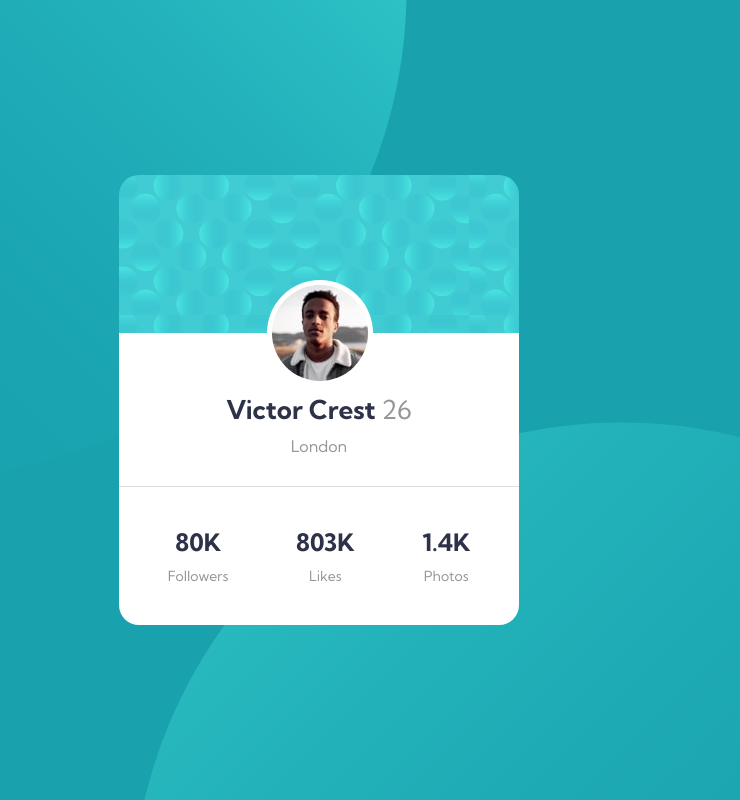
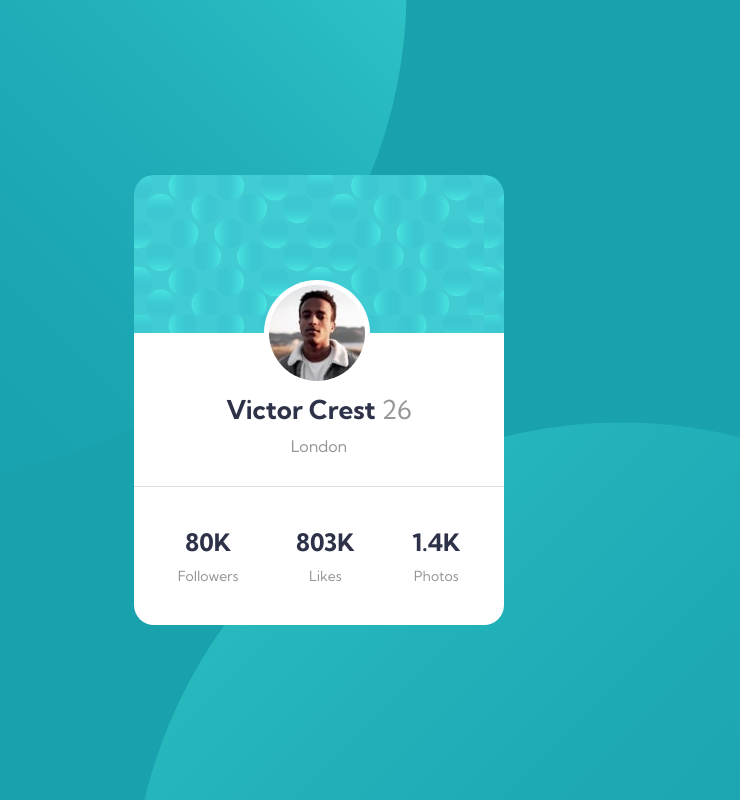
Before and after one commit to Onyeka-Aribeana/profile-card, a plain HTML site: page index.html in a window 1280 px wide. Shown: the whole page, without its empty margins (321-1061 px from the left). Drawn offline with Linux system fonts and the light colour scheme.

Commit message:
Final changes to project: reduced width of card

```diff
--- a/css/style.css
+++ b/css/style.css
@@ -23,7 +23,7 @@ hr {
 }
 
 .card-container {
-    width: 400px;
+    width: 370px;
     height: 450px;
     position: absolute;
     top: 50%;
@@ -46,7 +46,7 @@ hr {
     border-radius: 50%;
     background-color: white;
     padding: 5px;
-    transform: translate(148px, 105px);
+    transform: translate(130px, 105px);
 }
 
 .image-container img{
```
